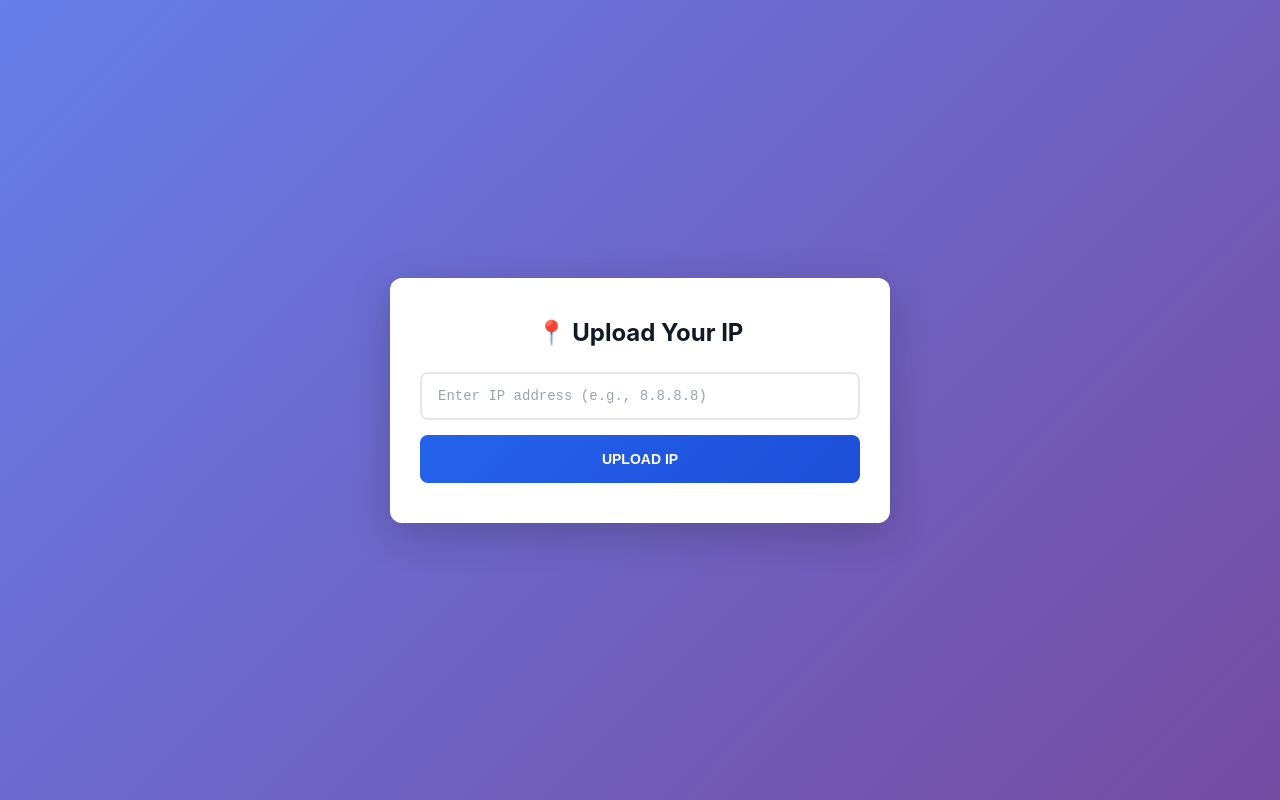
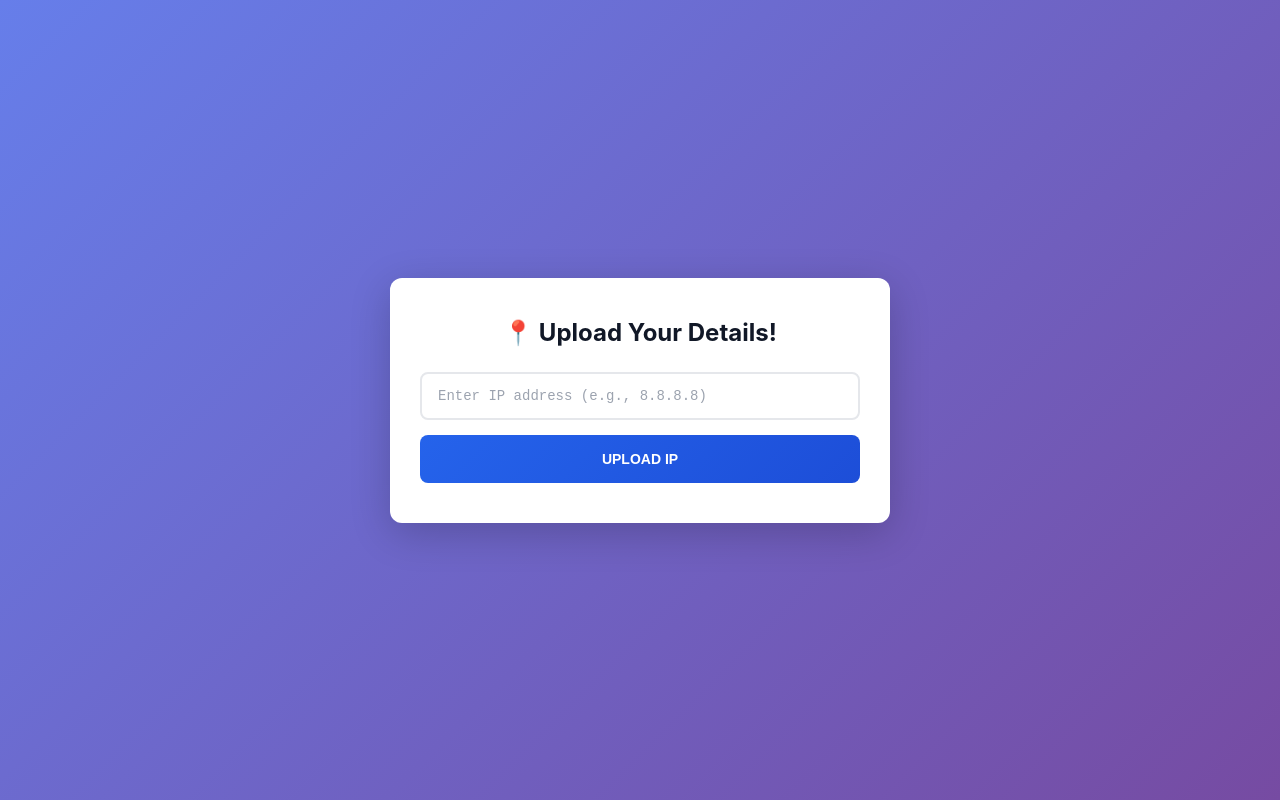
Before and after one commit to mshoaib99/usa-ip-database, a plain HTML site: page index.html in a window 1280 px wide. Drawn offline with Linux system fonts and the light colour scheme.

Commit message:
Update index.html

```diff
--- a/index.html
+++ b/index.html
@@ -9,7 +9,7 @@
 <body>
     <div class="container">
         <div class="upload-card">
-            <h2>📍 Upload Your IP</h2>
+            <h2>📍 Upload Your Details!</h2>
 
             <form id="uploadForm">
                 <input
```
